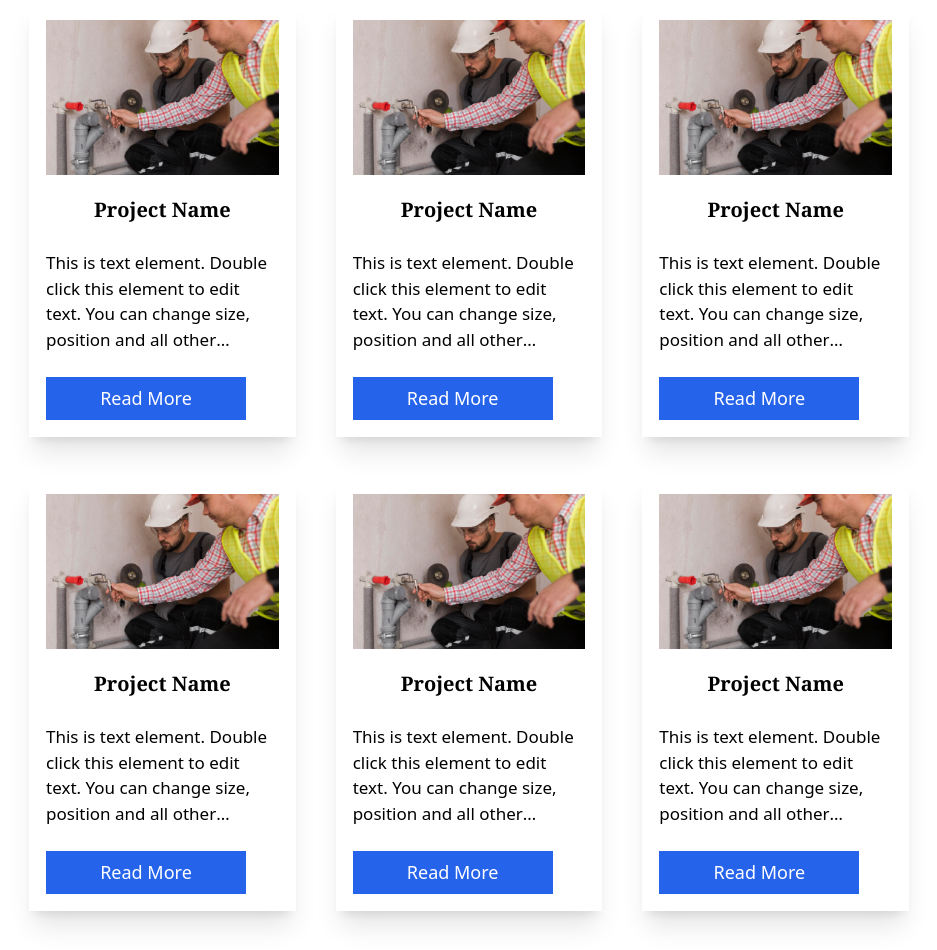
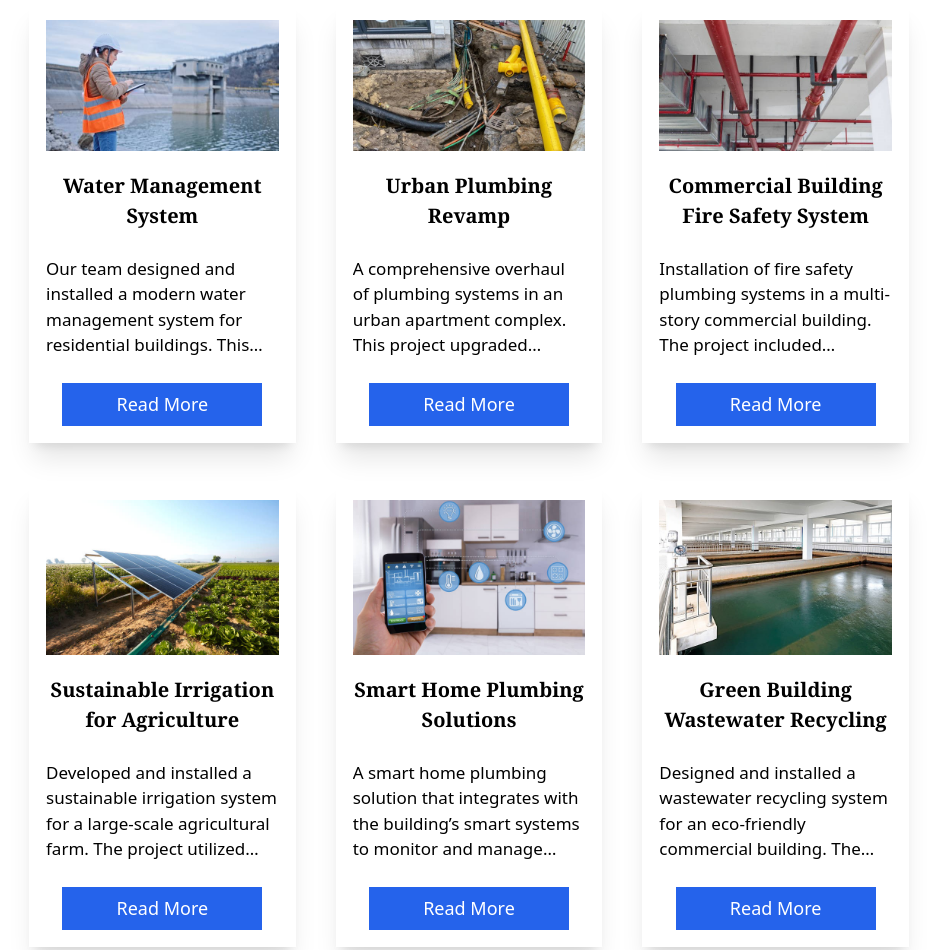
Before and after one commit to mayuraabhayasinghe/digital-innovation-project, a website: page src/project.html in a window 1280 px wide. Shown: the part 312-1262 px from the top of the page, without its empty margins (171-1108 px from the left). Drawn offline with Linux system fonts and the light colour scheme.

Commit message:
Update project.html

```diff
--- a/src/project.html
+++ b/src/project.html
@@ -69,22 +69,27 @@
         <div class="bg-white w-full shadow-xl p-[17px]">
           <img
             class="w-full h-auto mb-[20px]"
-            src="/images/close-up-men-working-together.jpg"
+            src="/images/Water Management System.jpg"
           />
           <div class="flex flex-col gap-[25px]">
             <h2 class="font-serif font-semibold text-[20px] text-center">
-              Project Name
+              Water Management System
             </h2>
             <p class="font-sans font-thin text-[17px] line-clamp-4">
-              This is text element. Double click this element to edit text. You
-              can change size, position and all other parameters including
-              background, border and many more
+              Our team designed and installed a modern water management system for residential buildings. This project involved setting up advanced piping, water flow controls
             </p>
+
+
+            <div style="display: flex; justify-content: center;">
               <button
                 class="text-white text-[18px] bg-blue-600 hover:bg-blue-700 p-[8px] w-[200px] text-center"
               >
                 Read More
               </button>
+            </div>
+
+
+
           </div>
         </div>
         <!--end of project card  -->
@@ -93,22 +98,25 @@
         <div class="bg-white w-full shadow-xl p-[17px]">
           <img
             class="w-full h-auto mb-[20px]"
-            src="/images/close-up-men-working-together.jpg"
+            src="/images/Urban Plumbing Revamp.jpg"
           />
           <div class="flex flex-col gap-[25px]">
             <h2 class="font-serif font-semibold text-[20px] text-center">
-              Project Name
+              Urban Plumbing Revamp
             </h2>
             <p class="font-sans font-thin text-[17px] line-clamp-4">
-              This is text element. Double click this element to edit text. You
-              can change size, position and all other parameters including
-              background, border and many more
+              A comprehensive overhaul of plumbing systems in an urban apartment complex. This project upgraded outdated systems and ensured compliance with modern building codes.
             </p>
+
+            <div style="display: flex; justify-content: center;">
               <button
                 class="text-white text-[18px] bg-blue-600 hover:bg-blue-700 p-[8px] w-[200px] text-center"
               >
                 Read More
               </button>
+            </div>
+
+
           </div>
         </div>
         <!--end of project card  -->
@@ -117,22 +125,25 @@
         <div class="bg-white w-full shadow-xl p-[17px]">
           <img
             class="w-full h-auto mb-[20px]"
-            src="/images/close-up-men-working-together.jpg"
+            src="/images/Commercial Building Fire Safety System.jpg"
           />
           <div class="flex flex-col gap-[25px]">
             <h2 class="font-serif font-semibold text-[20px] text-center">
-              Project Name
+              Commercial Building Fire Safety System
             </h2>
             <p class="font-sans font-thin text-[17px] line-clamp-4">
-              This is text element. Double click this element to edit text. You
-              can change size, position and all other parameters including
-              background, border and many more
+              Installation of fire safety plumbing systems in a multi-story commercial building. The project included sprinkler systems, emergency water outlets, and maintenance of fire hydrants.
             </p>
+
+            <div style="display: flex; justify-content: center;">
               <button
                 class="text-white text-[18px] bg-blue-600 hover:bg-blue-700 p-[8px] w-[200px] text-center"
               >
                 Read More
               </button>
+            </div>
+
+
           </div>
         </div>
         <!--end of project card  -->
@@ -141,22 +152,25 @@
         <div class="bg-white w-full shadow-xl p-[17px]">
           <img
             class="w-full h-auto mb-[20px]"
-            src="/images/close-up-men-working-together.jpg"
+            src="/images/Sustainable Irrigation for Agriculture.jpg"
           />
           <div class="flex flex-col gap-[25px]">
             <h2 class="font-serif font-semibold text-[20px] text-center">
-              Project Name
+              Sustainable Irrigation for Agriculture
             </h2>
             <p class="font-sans font-thin text-[17px] line-clamp-4">
-              This is text element. Double click this element to edit text. You
-              can change size, position and all other parameters including
-              background, border and many more
+              Developed and installed a sustainable irrigation system for a large-scale agricultural farm. The project utilized rainwater harvesting and drip irrigation techniques to maximize water usage efficiency.
             </p>
+
+            <div style="display: flex; justify-content: center;">
               <button
                 class="text-white text-[18px] bg-blue-600 hover:bg-blue-700 p-[8px] w-[200px] text-center"
               >
                 Read More
               </button>
+            </div>
+
+
           </div>
         </div>
         <!--end of project card  -->
@@ -165,22 +179,25 @@
         <div class="bg-white w-full shadow-xl p-[17px]">
           <img
             class="w-full h-auto mb-[20px]"
-            src="/images/close-up-men-working-together.jpg"
+            src="/images/Smart Home Plumbing Solutions.jpg"
           />
           <div class="flex flex-col gap-[25px]">
             <h2 class="font-serif font-semibold text-[20px] text-center">
-              Project Name
+              Smart Home Plumbing Solutions
             </h2>
             <p class="font-sans font-thin text-[17px] line-clamp-4">
-              This is text element. Double click this element to edit text. You
-              can change size, position and all other parameters including
-              background, border and many more
+              A smart home plumbing solution that integrates with the building’s smart systems to monitor and manage water usage. This project included leak detection sensors, automatic shutoff valves, and a mobile app for remote monitoring.
             </p>
+
+            <div style="display: flex; justify-content: center;">
               <button
                 class="text-white text-[18px] bg-blue-600 hover:bg-blue-700 p-[8px] w-[200px] text-center"
               >
                 Read More
               </button>
+            </div>
+
+
           </div>
         </div>
         <!--end of project card  -->
@@ -189,22 +206,25 @@
         <div class="bg-white w-full shadow-xl p-[17px]">
           <img
             class="w-full h-auto mb-[20px]"
-            src="/images/close-up-men-working-together.jpg"
+            src="/images/Green Building Wastewater Recycling.jpg"
           />
           <div class="flex flex-col gap-[25px]">
             <h2 class="font-serif font-semibold text-[20px] text-center">
-              Project Name
+              Green Building Wastewater Recycling
             </h2>
             <p class="font-sans font-thin text-[17px] line-clamp-4">
-              This is text element. Double click this element to edit text. You
-              can change size, position and all other parameters including
-              background, border and many more
+              Designed and installed a wastewater recycling system for an eco-friendly commercial building. The project focused on reducing water consumption by recycling greywater for non-potable uses like flushing and irrigation.
             </p>
+
+            <div style="display: flex; justify-content: center;">
               <button
                 class="text-white text-[18px] bg-blue-600 hover:bg-blue-700 p-[8px] w-[200px] text-center"
               >
                 Read More
               </button>
+            </div>
+
+
           </div>
         </div>
         <!--end of project card  -->
```
Lines whose indentation alone changed are shown as unchanged.
